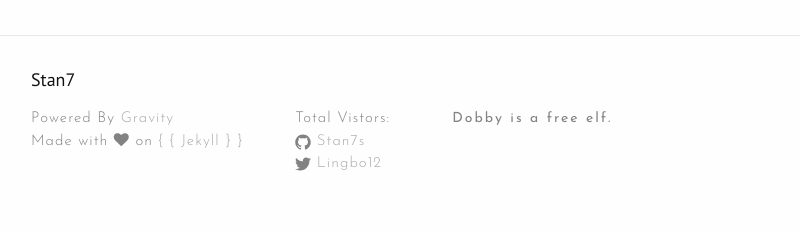
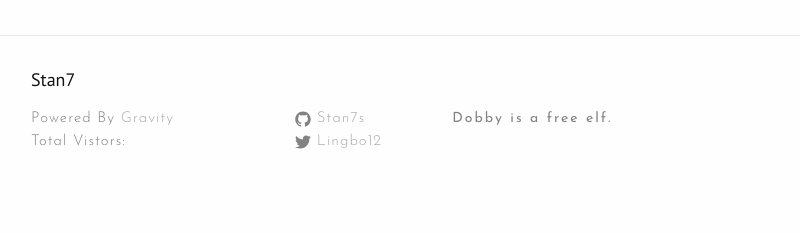
Before and after one commit to Stan7s/stan7s.github.io, a Jekyll site: the page built from index.html, in a window 1280 px wide. Shown: the part 1776-2009 px from the top of the page, without its empty margins (239-1039 px from the left). Built offline with Jekyll 4.4.1, drawn with Linux system fonts in a browser that asks for light colours; nearby versions of some CDN libraries; the list of posts is cut into pages by our own code; comment, search, counter and statistics services are not loaded.

Commit message:
Update footer.html

```diff
--- a/_includes/footer.html
+++ b/_includes/footer.html
@@ -9,16 +9,18 @@
       <div class="footer-col footer-col-1">
         <ul class="contact-list footer-content">
           <li>Powered By <a href="http://github.com/hemangsk/Gravity">Gravity</a></li>
-          <li>Made with <i class="fa fa-heart"></i> on <a href="http://jekyllrb.com"><span>{ { Jekyll } }</a></span></li>
+          <li>
+            <span id="busuanzi_container_site_pv">
+              Total Vistors: <span id="busuanzi_value_site_pv"></span>
+            </span>
+          </li>
 
 
         </ul>
       </div>
 
       <div class="footer-col footer-col-2 footer-content">
-        <span id="busuanzi_container_site_pv">
-            Total Vistors: <span id="busuanzi_value_site_pv"></span>
-        </span>
+
         <ul class="social-media-list">
           {% if site.github_username %}
           <li>
```
